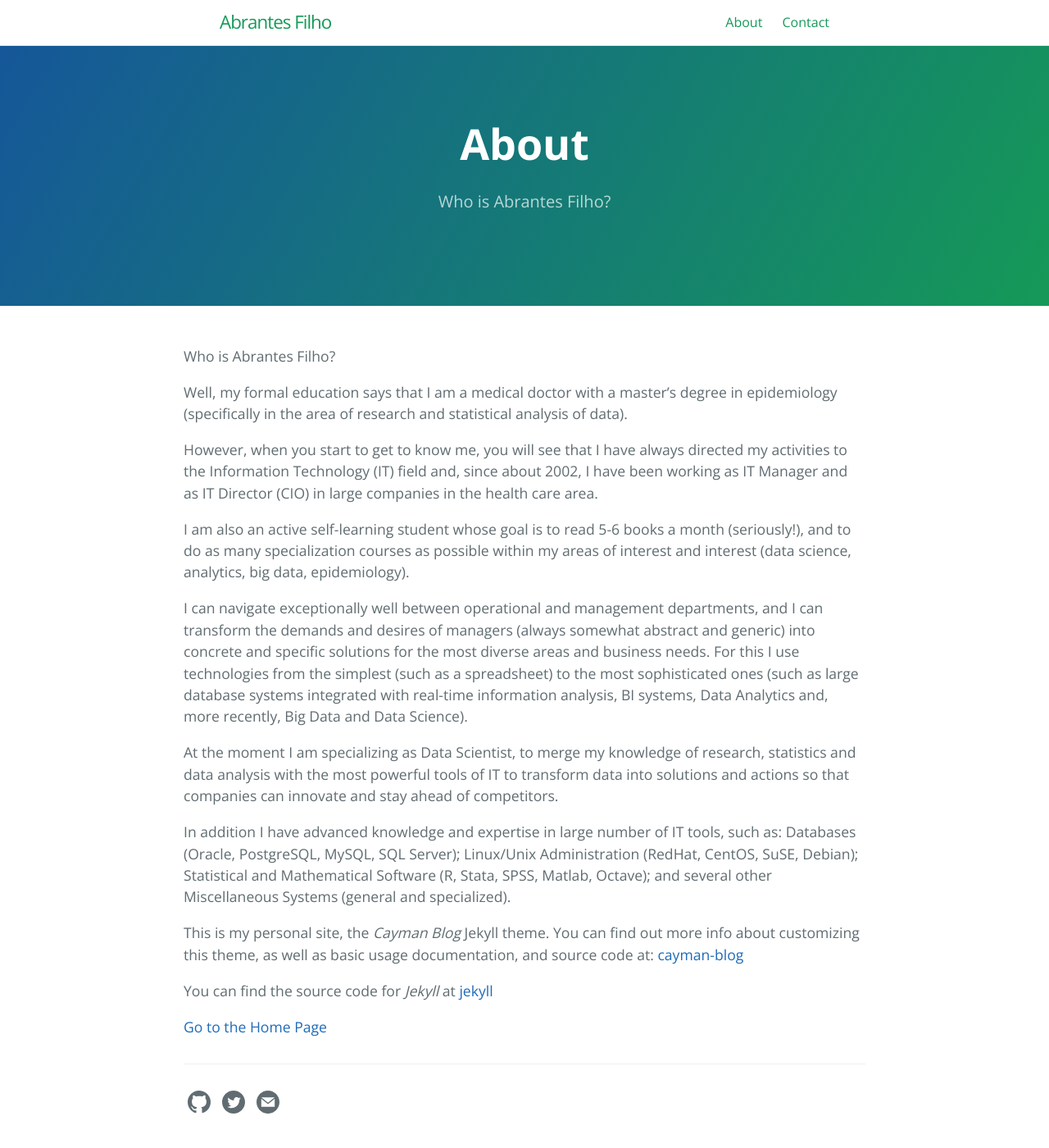
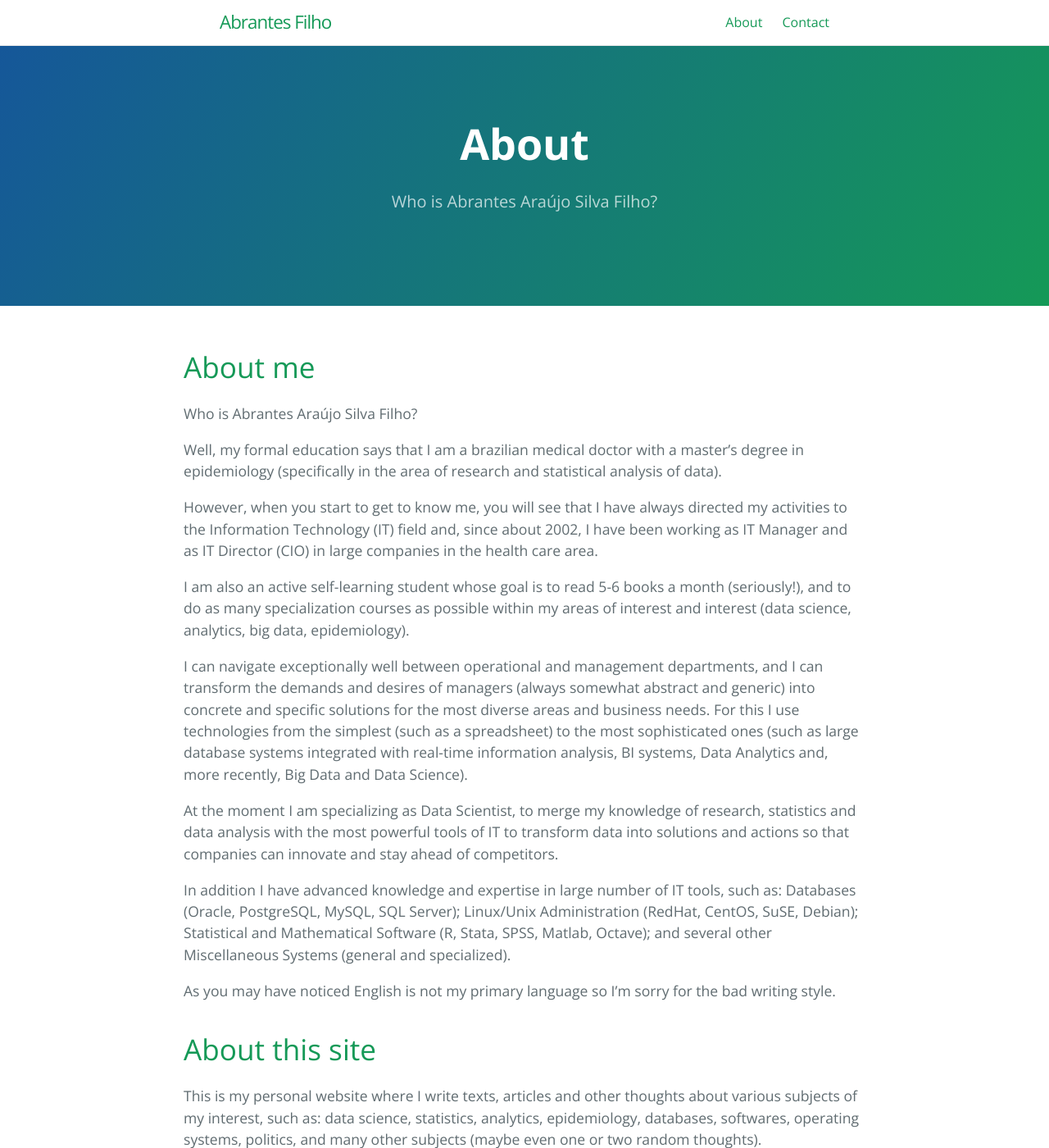
Before and after one commit to abrantesasf/abrantesasf.github.io, a Jekyll site: the page built from about.md, in a window 1280 px wide and 1400 px high. Shown: the whole window at 82% size. Built offline with Jekyll 4.4.1, drawn with Linux system fonts in a browser that asks for light colours; some of the changed text lies outside the part shown.

Commit message:
Atualização na página about

```diff
--- a/about.md
+++ b/about.md
@@ -1,13 +1,15 @@
 ---
 layout: page
 title: About
-tagline: Who is Abrantes Filho?
+tagline: Who is Abrantes Araújo Silva Filho?
 permalink: /about/
 ---
 
-Who is Abrantes Filho?
+# About me
 
-Well, my formal education says that I am a medical doctor with a master's degree in epidemiology
+Who is Abrantes Araújo Silva Filho?
+
+Well, my formal education says that I am a brazilian medical doctor with a master's degree in epidemiology
 (specifically in the area of research and statistical analysis of data).
 
 However, when you start to get to know me, you will see that I have always directed my activities
@@ -34,10 +36,16 @@ Databases (Oracle, PostgreSQL, MySQL, SQL Server); Linux/Unix Administration (Re
 CentOS, SuSE, Debian); Statistical and Mathematical Software (R, Stata, SPSS, Matlab,
 Octave); and several other Miscellaneous Systems (general and specialized).
 
+As you may have noticed English is not my primary language so I'm sorry for the bad
+writing style.
 
-This is my personal site, the _Cayman Blog_ Jekyll theme. You can find out more info about customizing this theme, as well as basic usage documentation, and source code at: [cayman-blog](https://github.com/lorepirri/cayman-blog)
+# About this site
 
-You can find the source code for _Jekyll_ at [jekyll](https://github.com/jekyll/jekyll)
+This is my personal website where I write texts, articles and other thoughts about various
+subjects of my interest, such as: data science, statistics, analytics, epidemiology,
+databases, softwares, operating systems, politics, and many other subjects (maybe even
+one or two random thoughts).
 
+Please, feel free to contact me!
 
-[Go to the Home Page](./)
+[Back to the Home Page](./)
```
